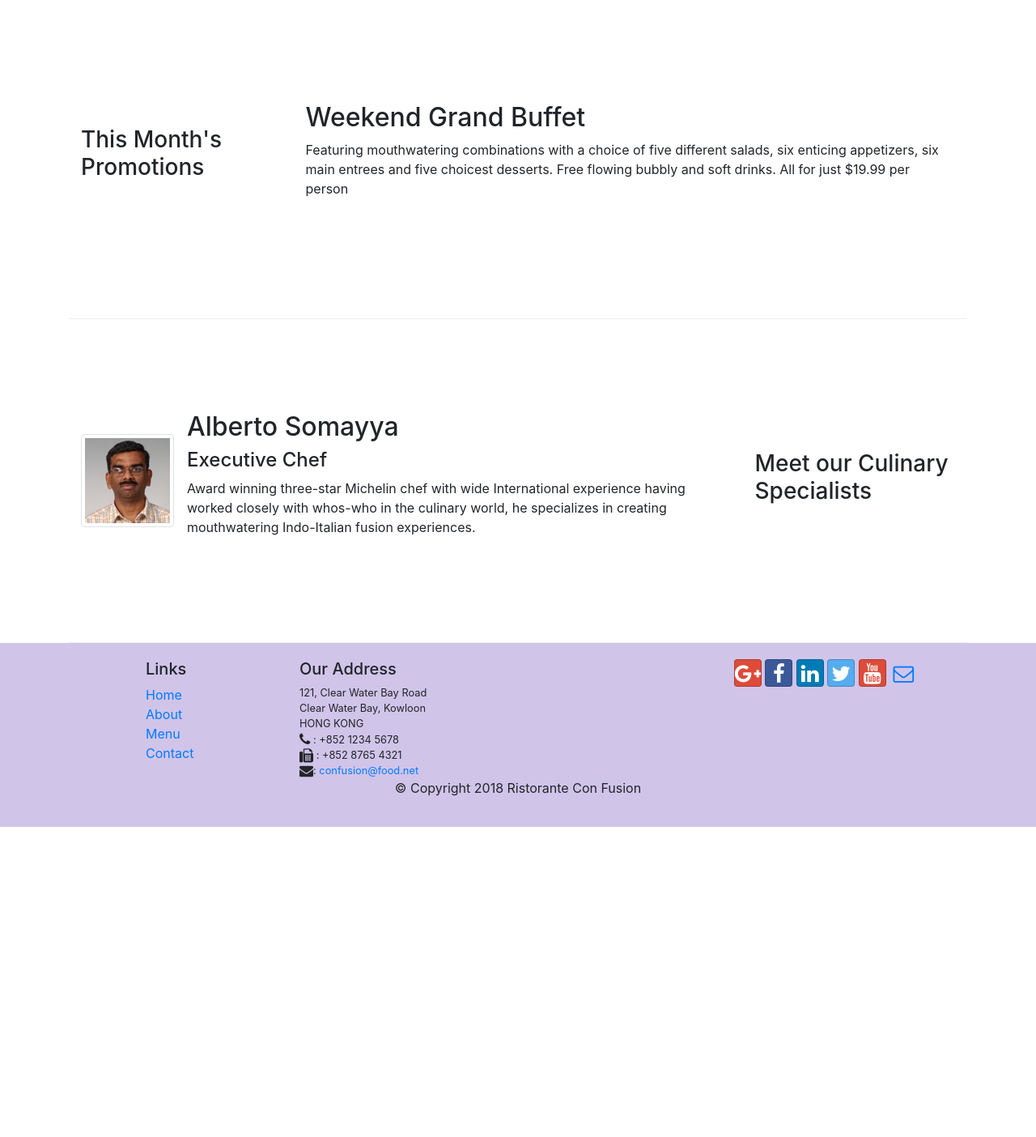
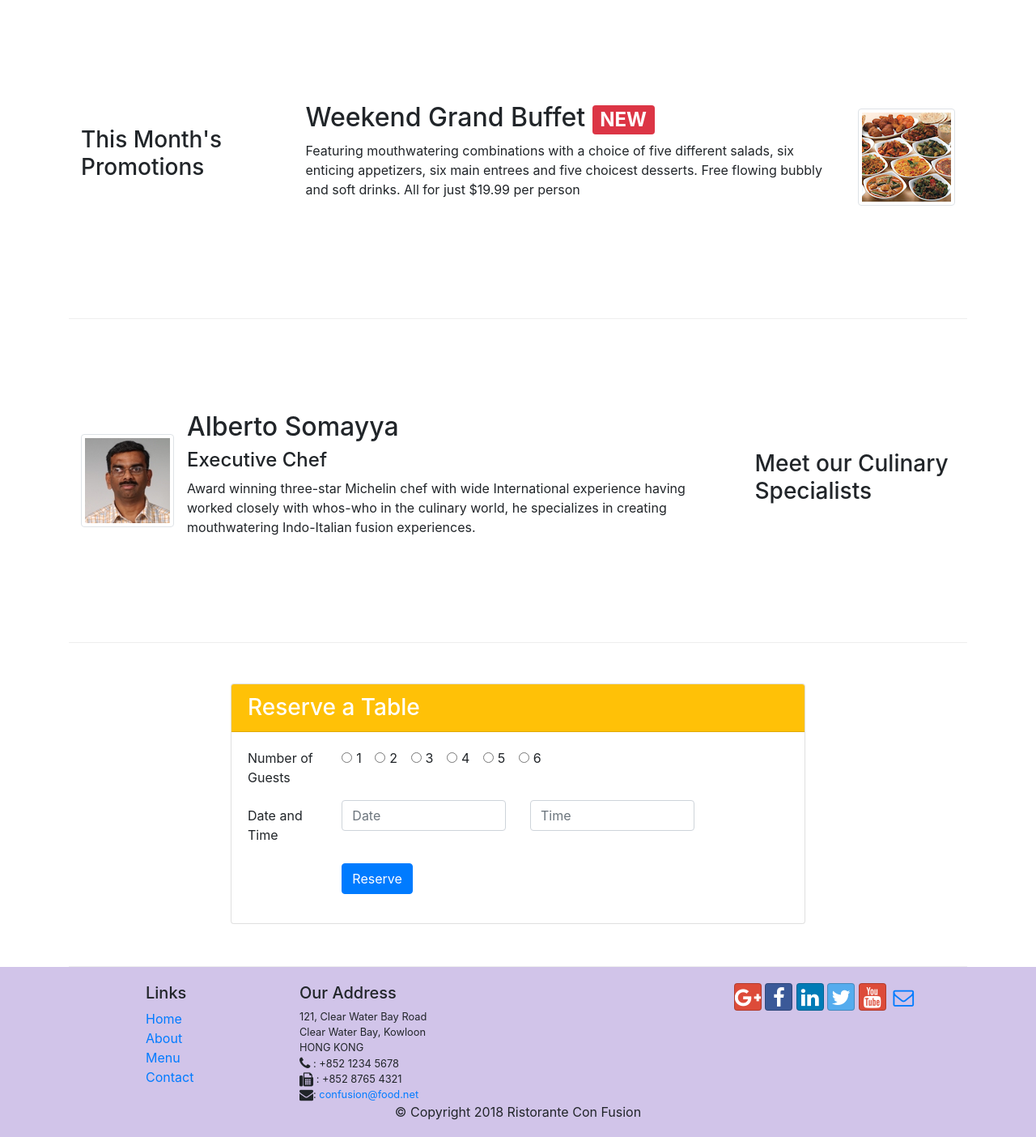
Before and after one commit to adheepgeorgepaul/conFusion, a website: page index.html in a window 1280 px wide. Shown: the part 740-2144 px from the top of the page at 81% size. Before the commit the page ends 1761 px from the top, so only its background shows below. Drawn offline with nearby package versions, Linux system fonts and the light colour scheme.

Commit message:
Assignment 2 - before unlock

```diff
--- a/index.html
+++ b/index.html
@@ -41,9 +41,14 @@
                     <h1>Ristorante con Fusion</h1>
                     <p>We take inspiration from the World's best cuisines, and create a unique fusion experience. Our lipsmacking creations will tickle your culinary senses!</p>
                 </div>
-                <div class = "col-12 col-sm align-self-center">
+                <div class = "col-12 col-sm-3 align-self-center">
                     <img src="img/logo.png" class="img-fluid">
+
                 </div>
+                <div class="col-12 col-sm-3 align-self-center">
+                    <a class="btn btn-block btn-warning" role="button" style="white-space: normal;" href="#reserve">Reserve Table</a>
+                </div>
+
             </div>
         </div>
     </header>
@@ -76,8 +81,17 @@
                 <h3>This Month's Promotions</h3>
             </div>
             <div class = "col col-sm col-md ">
-                <h2>Weekend Grand Buffet</h2>
-                <p>Featuring mouthwatering combinations with a choice of five different salads, six enticing appetizers, six main entrees and five choicest desserts. Free flowing bubbly and soft drinks. All for just $19.99 per person </p>
+                <div class="media">
+                    <div class="media-body">
+                        <h2 class="mt-0">Weekend Grand Buffet
+                            <span class="badge badge-danger">NEW</span>
+                        </h2>
+                        <p class="d-none d-sm-block">Featuring mouthwatering combinations with a choice of five different salads, six enticing appetizers, six main entrees and five choicest desserts. Free flowing bubbly and soft drinks. All for just $19.99 per person </p>
+                    </div>
+                    <img class="d-flex ml-3 img-thumbnail align-self-center"
+                        src="img/buffet.png" alt="Buffet">
+                </div>
+
             </div>
         </div>
 
@@ -95,6 +109,73 @@
                         <p class="d-none d-sm-block">Award winning three-star Michelin chef with wide International experience having worked closely with whos-who in the culinary world, he specializes in creating mouthwatering Indo-Italian fusion experiences. </p>
 
                     </div>
+                </div>
+            </div>
+        </div>
+
+        <div class = "row row-content">
+            <div class="col-12 col-sm-8 offset-sm-2">
+                <div class="card" id="reserve">
+                    <h3 class="card-header bg-warning text-white">Reserve a Table</h3>
+                    <div class="card-body">
+                        <form>
+                            <div class="form-group row">
+                                <label for="noofguests" class="form-check-label col-md-2">Number of Guests</label>
+                                <div class="col-md-10">
+                                    <div class="form-check form-check-inline">
+                                        <input class="form-check-input" type="radio" name="noofguests" id="guests1" value="1">
+
+                                        <label class="form-check-label" for="guests1">1</label>
+                                    </div>
+
+                                    <div class="form-check form-check-inline">
+                                        <input class="form-check-input" type="radio" name="noofguests" id="guests2" value="2">
+
+                                        <label class="form-check-label" for="guests2">2</label>
+                                    </div>
+
+                                    <div class="form-check form-check-inline">
+                                        <input class="form-check-input" type="radio" name="noofguests" id="guests3" value="3">
+
+                                        <label class="form-check-label" for="guests3">3</label>
+                                    </div>
+
+                                    <div class="form-check form-check-inline">
+                                        <input class="form-check-input" type="radio" name="noofguests" id="guests4" value="4">
+
+                                        <label class="form-check-label" for="guests4">4</label>
+                                    </div>
+
+                                    <div class="form-check form-check-inline">
+                                        <input class="form-check-input" type="radio" name="noofguests" id="guests5" value="5">
+                                        <label class="form-check-label" for="guests5">5</label>
+                                    </div>
+
+                                    <div class="form-check form-check-inline">
+                                        <input class="form-check-input" type="radio" name="noofguests" id="guests6" value="6">
+                                        <label class="form-check-label" for="guests6">6</label>
+                                    </div>
+                                </div>
+                            </div>
+
+                            <div class="form-group row">
+                                <label for="date" class="col-12 col-md-2 col-form-label">Date and Time</label>
+                                <div class="col-12 col-md-4">
+                                    <input type="text" class="form-control" id="date" name="date" placeholder="Date" >
+                                </div>
+                                <div class="col-12 col-md-4">
+                                    <input type="text" class="form-control" id="time" name="time" placeholder="Time">
+                                </div>
+                            </div>
+
+                            <div class="form-group row">
+                                <div class="offset-md-2 col-md-10">
+                                    <button type="submit" class="btn btn-primary">Reserve</button>
+                                </div>
+                            </div>
+                        </form>
+                    </div>
+
                 </div>
             </div>
         </div>
```
Also changed, not shown: aboutus.html (+1 -1 lines).
